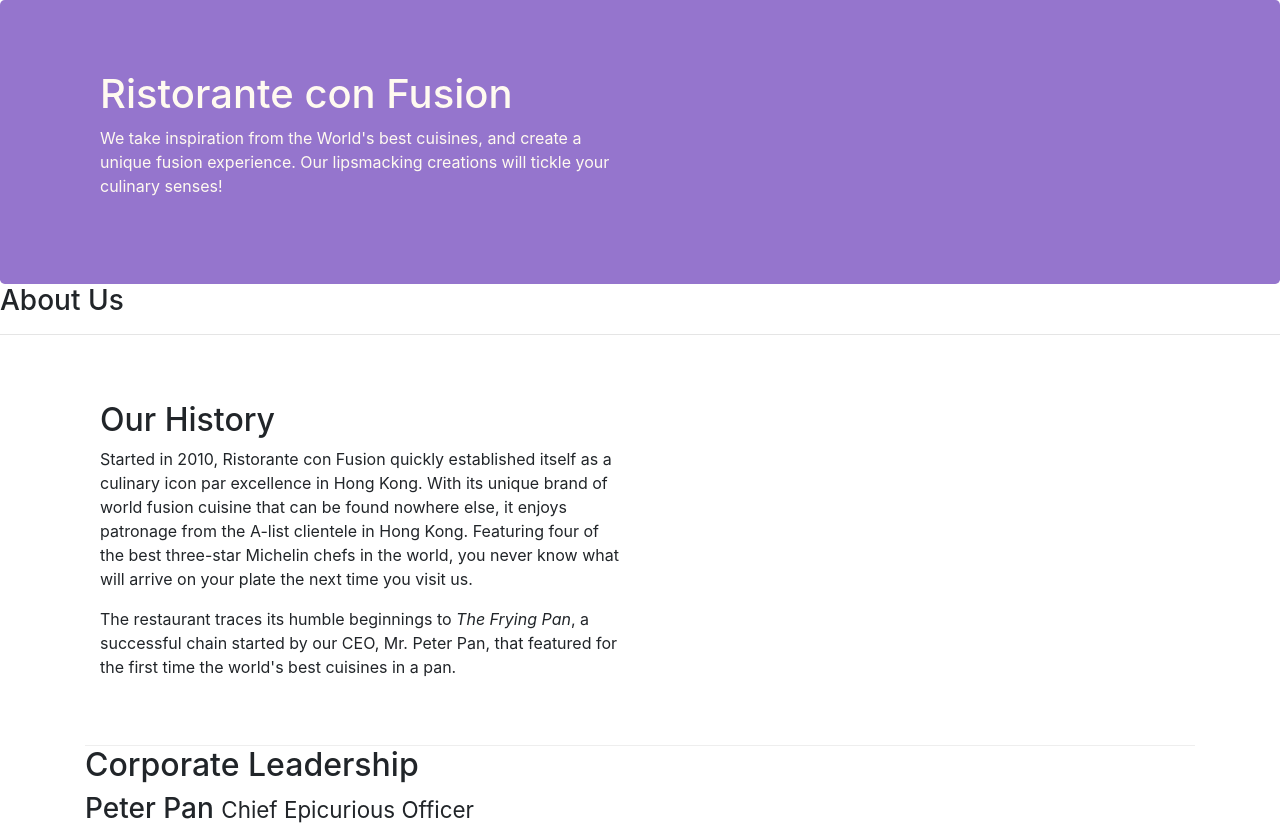
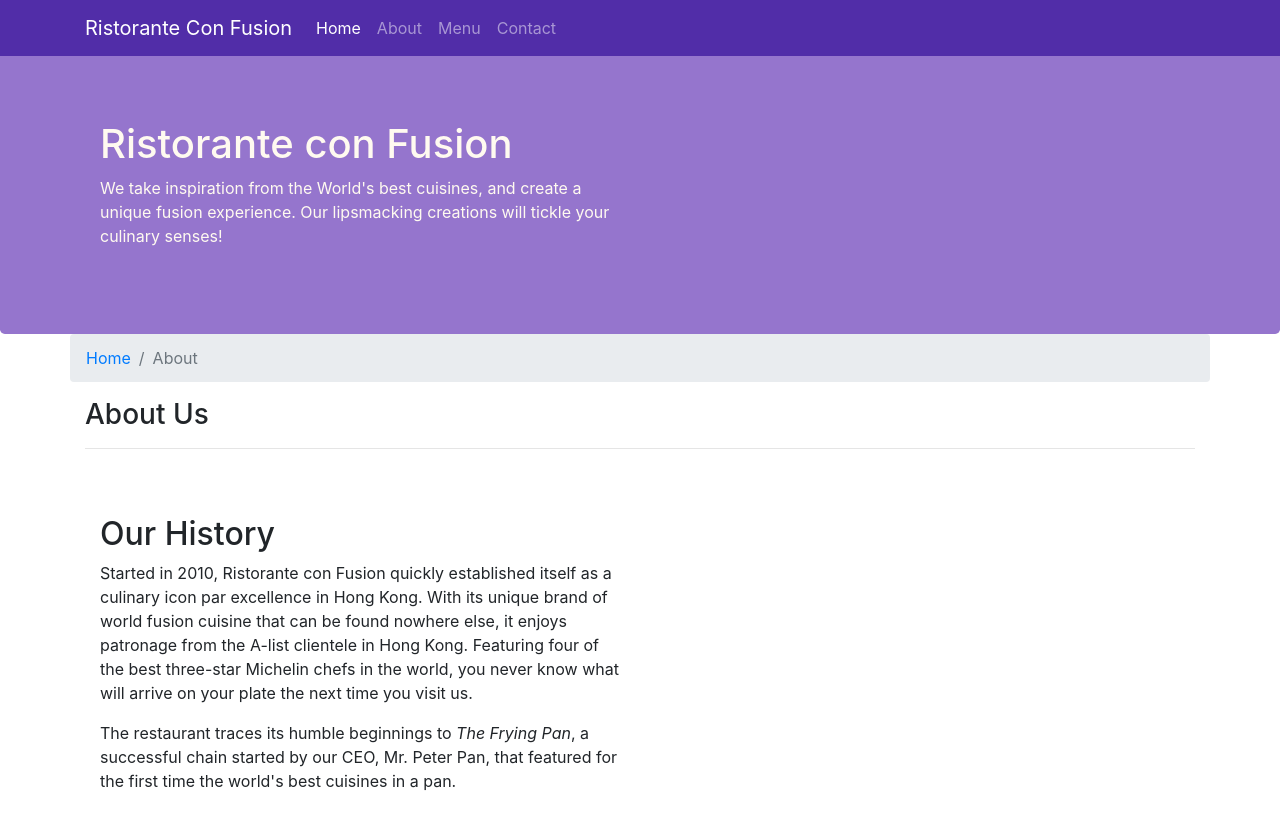
Before and after one commit to jainmeet23/git-test, a website: page aboutus.html in a window 1280 px wide. Shown: the top 829 px of the page. Drawn offline with nearby package versions, Linux system fonts and the light colour scheme.

Commit message:
commit on master

```diff
--- a/aboutus.html
+++ b/aboutus.html
@@ -14,7 +14,22 @@
 </head>
 
 <body>
-
+    <nav class="navbar navbar-dark navbar-expand-sm fixed-top">
+        <div class="container">
+           <a class="navbar-brand" href="#">Ristorante Con Fusion</a>
+           <div class="collapse navbar-collapse" id="Navbar">
+                <ul class="navbar-nav mr-auto">
+                    <li class="nav-item active"><a class="nav-link" href="#">Home</a></li>
+                    <li class="nav-item"><a class="nav-link" href="./aboutus.html">About</a></li>
+                    <li class="nav-item"><a class="nav-link" href="#">Menu</a></li>
+                    <li class="nav-item"><a class="nav-link" href="#">Contact</a></li>
+                </ul>
+            </div>
+        </div>
+        <button class="navbar-toggler" type="button" data-toggle="collapse" data-target="#Navbar">
+            <span class="navbar-toggler-icon"></span>
+        </button>
+    </nav>
     <header class="jumbotron">
         <div class="container">
             <div class="row row-header">
@@ -27,7 +42,14 @@
             </div>
         </div>
     </header>
+    <div class="container">
+        <div class="row">
+            <ol class="col-12 breadcrumb">
+                <li class="breadcrumb-item"><a href="index.html">Home</a></li>
+                <li class="breadcrumb-item active">About</li>
+            </ol>
 
+        </div>
     <div>
         <div>
             <div>
@@ -36,7 +58,7 @@
             </div>
         </div>
 
-        <div class="container">
+
             <div class="row row-content">
                 <div class="col-12 col-sm-6">
                 <h2>Our History</h2>
@@ -71,7 +93,7 @@
                 <div class="col-4 offset-1 col-sm-2">
                     <h5>Links</h5>
                     <ul class="list-unstyled">
-                        <li><a href="#">Home</a></li>
+                        <li><a href="index.html">Home</a></li>
                         <li><a href="#">About</a></li>
                         <li><a href="#">Menu</a></li>
                         <li><a href="#">Contact</a></li>
--- a/css/styles.css
+++ b/css/styles.css
@@ -28,3 +28,12 @@
     margin: 0px;
     color: #0f0f0f;
 }
+
+body{
+    padding: 50px 0px 0px 0px;
+    z-index: 0;
+}
+
+.navbar-dark{
+    background-color: #512DA8;
+}
```
Also changed, not shown: index.html (+17 -2 lines).
